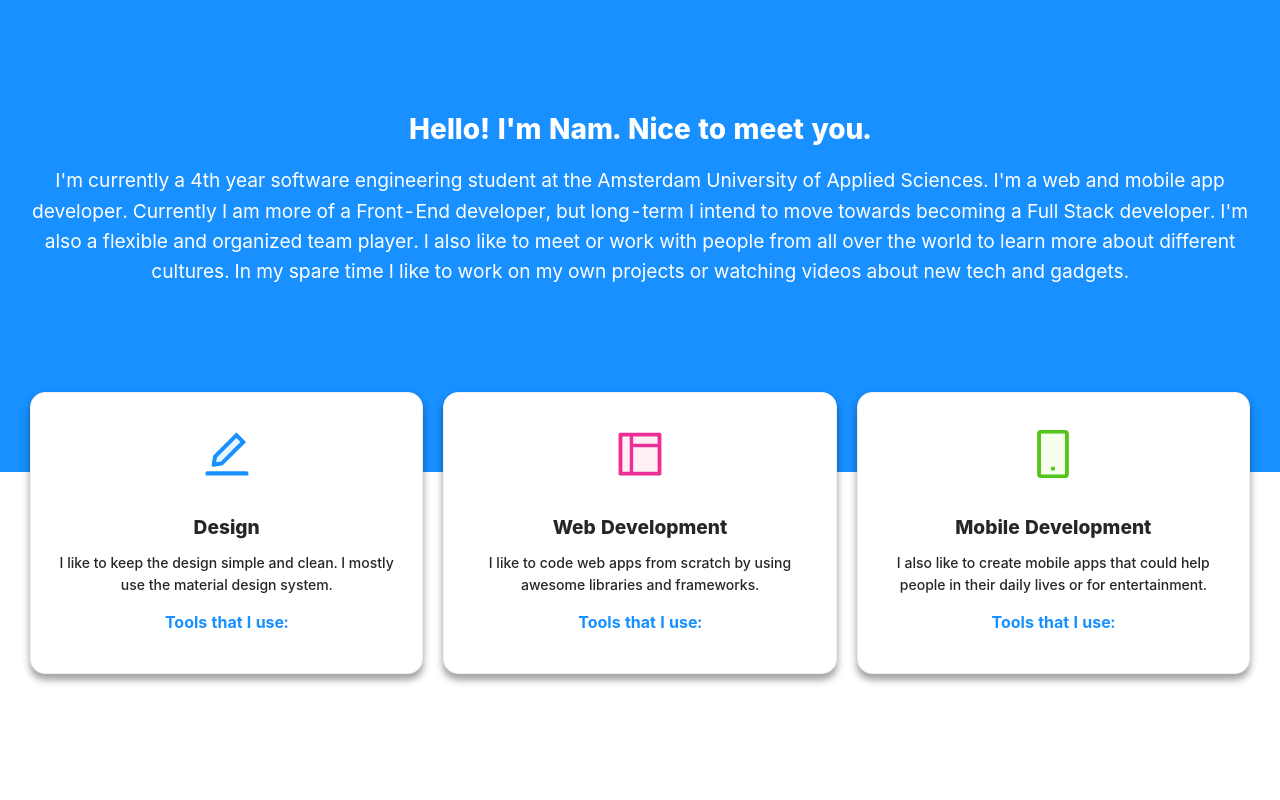
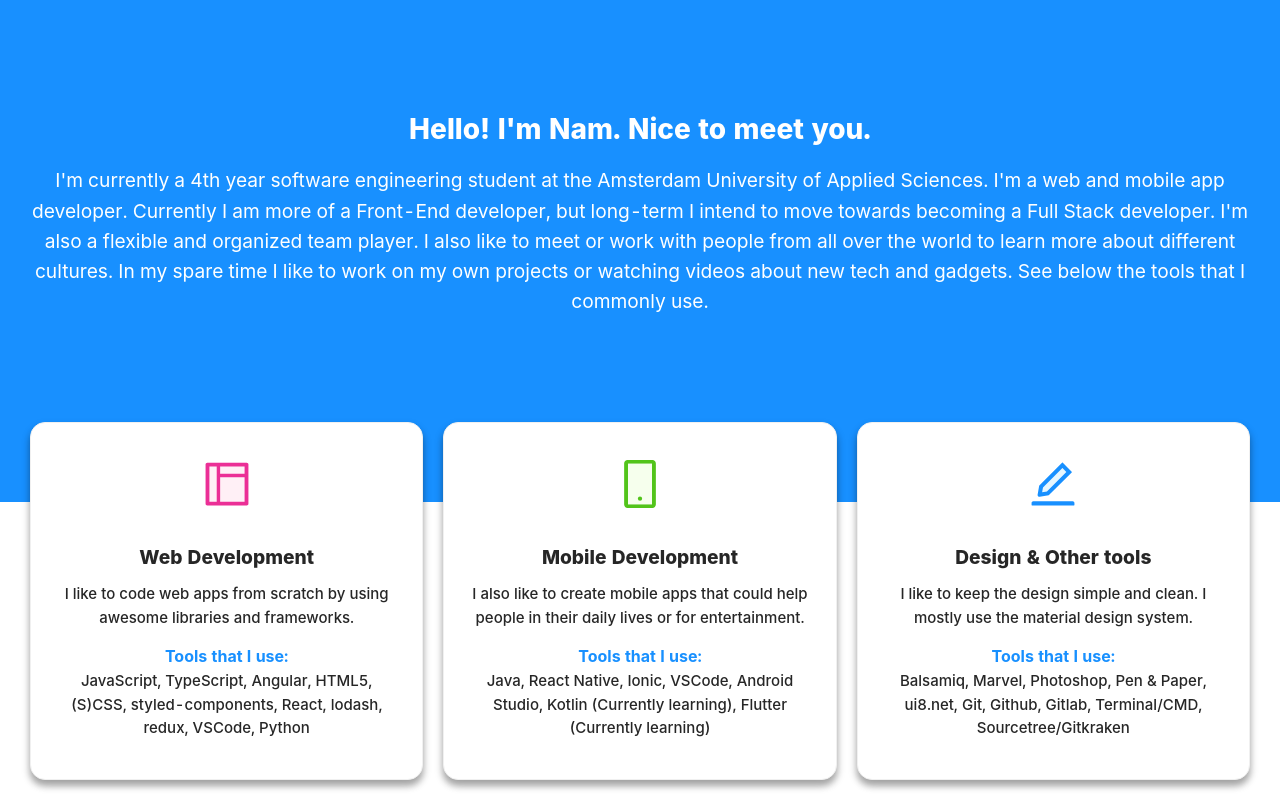
Before and after one commit to NamTPhan/NamTPhan.github.io, a React (Create React App) app: page / in a window 1280 px wide. Shown: the part 966-1766 px from the top of the page. Before the commit the page ends 1660 px from the top, so only its background shows below. Built offline with nearby package versions, Linux system fonts and the light colour scheme.

Commit message:
Tools updated

```diff
--- a/src/components/AboutSection.js
+++ b/src/components/AboutSection.js
@@ -33,7 +33,7 @@ const AboutSection = () => (
         organized team player. I also like to meet or work with people from all
         over the world to learn more about different cultures. In my spare time
         I like to work on my own projects or watching videos about new tech and
-        gadgets.
+        gadgets. See below the tools that I commonly use.
       </H2>
     </Col>
   </Row>
--- a/src/components/SkillsSection.js
+++ b/src/components/SkillsSection.js
@@ -9,7 +9,7 @@ const styles = {
     marginLeft: "10px",
     marginRight: "10px",
     marginBottom: "20px",
-    borderRadius: "15px",
+    borderRadius: "15px"
   },
 };
 
@@ -26,7 +26,7 @@ const CardSubText = styled.b`
 
 const CardDescription = styled.p`
   font-weight: 500;
-  font-size: 14px;
+  font-size: 15px;
 `;
 
 const Icon = styled.p`
@@ -42,7 +42,7 @@ const CardBlock = (props) => {
         <CardTitle>{props.title}</CardTitle>
         <CardDescription>{props.description}</CardDescription>
         <CardSubText>Tools that I use:</CardSubText>
-        <p>{props.tools}</p>
+        <CardDescription>{props.tools}</CardDescription>
       </Card>
     </Col>
   );
@@ -53,22 +53,22 @@ const SkillsSection = () => (
     style={{ paddingLeft: "20px", paddingRight: "20px", marginTop: "-80px" }}
   >
     <CardBlock
-      icon={<EditTwoTone />}
-      title="Design"
-      description="I like to keep the design simple and clean. I mostly use the material design system."
-      tools=""
-    />
-    <CardBlock
       icon={<LayoutTwoTone twoToneColor="#eb2f96" />}
       title="Web Development"
       description="I like to code web apps from scratch by using awesome libraries and frameworks."
-      tools=""
+      tools="JavaScript, TypeScript, Angular, HTML5, (S)CSS, styled-components, React, lodash, redux, VSCode, Python"
     />
     <CardBlock
       icon={<MobileTwoTone twoToneColor="#52c41a" />}
       title="Mobile Development"
       description="I also like to create mobile apps that could help people in their daily lives or for entertainment."
-      tools=""
+      tools="Java, React Native, Ionic, VSCode, Android Studio, Kotlin (Currently learning), Flutter (Currently learning)"
+    />
+    <CardBlock
+      icon={<EditTwoTone />}
+      title="Design & Other tools"
+      description="I like to keep the design simple and clean. I mostly use the material design system."
+      tools="Balsamiq, Marvel, Photoshop, Pen & Paper, ui8.net, Git, Github, Gitlab, Terminal/CMD, Sourcetree/Gitkraken"
     />
   </Row>
 );
```
